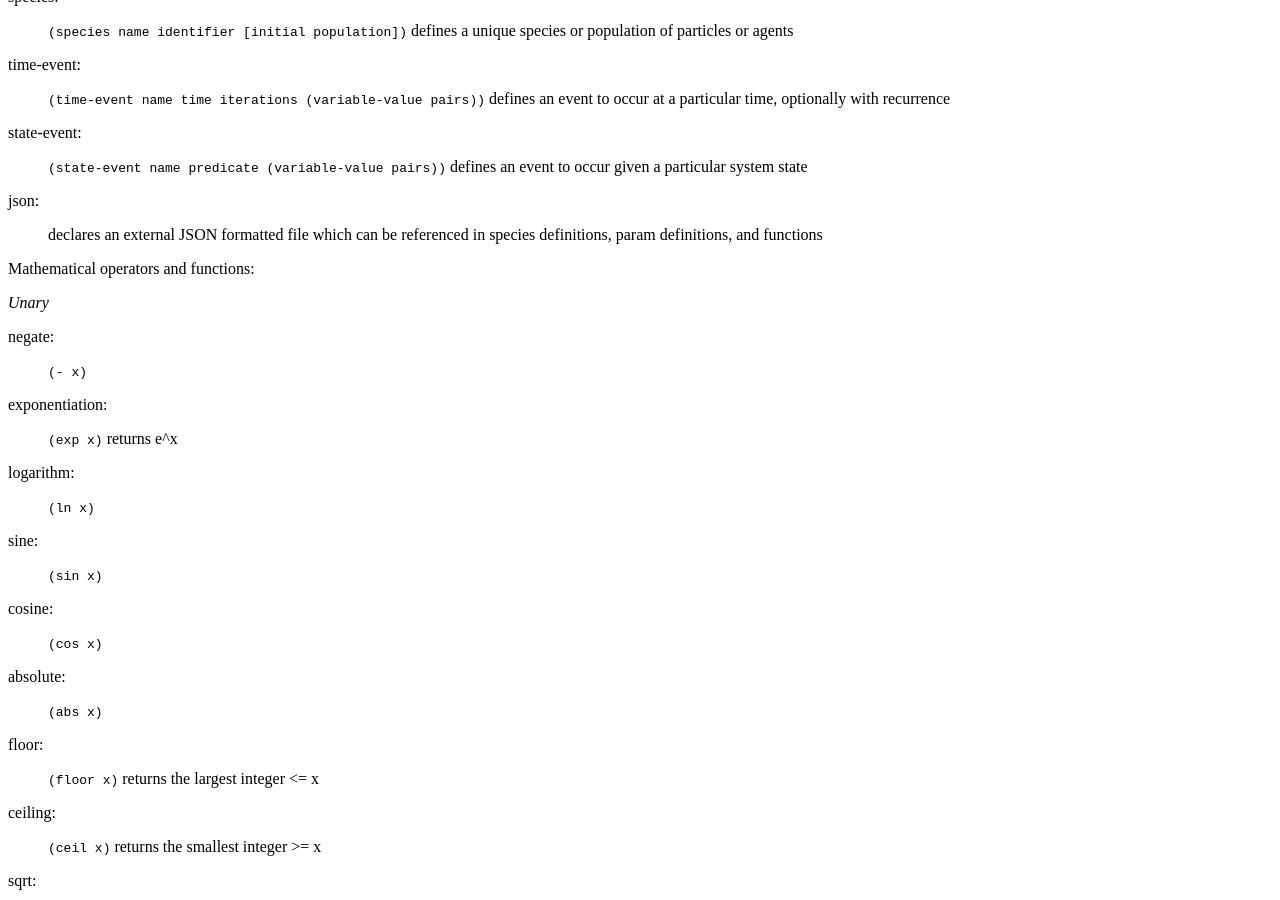
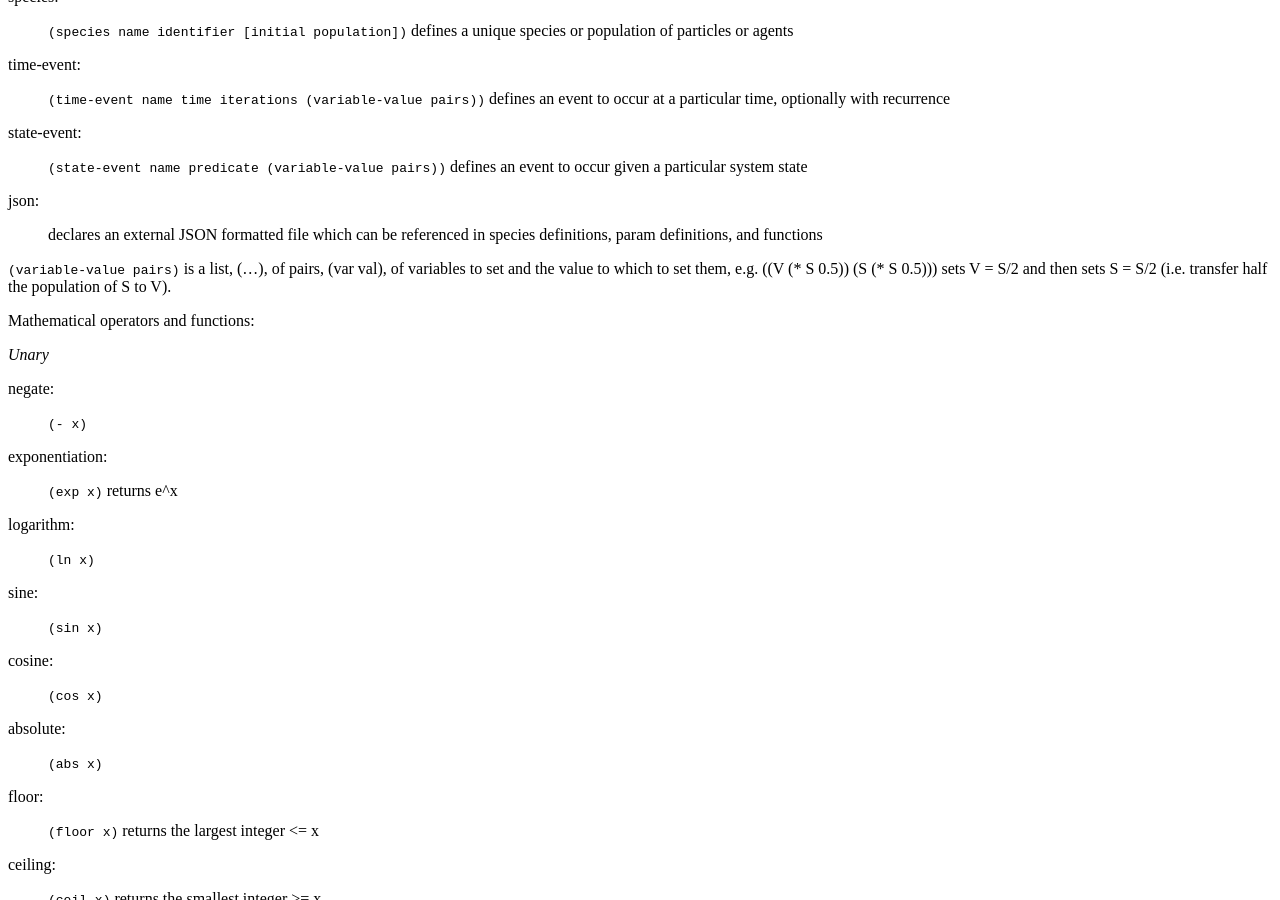
Before and after one commit to devclinton/IDM-CMS, a Sphinx documentation site: the page built from documentation/emodl.rst, in a window 1280 px wide and 900 px high, scrolled down 1044 px. Built offline with Sphinx 7.4.7 and the Read the Docs theme 2.0.0, drawn with Linux system fonts in a browser that asks for light colours; formulas are drawn with MathJax 3; some of the changed text lies outside the part shown.

Commit message:
Minor changes to emodl documentation.

```diff
--- a/documentation/emodl.rst
+++ b/documentation/emodl.rst
@@ -24,6 +24,8 @@ Basic ``EMODL`` syntax:
 :state-event: ``(state-event name predicate (variable-value pairs))`` defines an event to occur given a particular system state
 :json:        declares an external JSON formatted file which can be referenced in species definitions, param definitions, and functions
 
+``(variable-value pairs)`` is a list, (...), of pairs, (var val), of variables to set and the value to which to set them, e.g. ((V (* S 0.5)) (S (* S 0.5))) sets V = S/2 and then sets S = S/2 (i.e. transfer half the population of S to V).
+
 Mathematical operators and functions:
 
 *Unary*
@@ -47,10 +49,10 @@ Mathematical operators and functions:
 :multiply:       ``(* x y)``
 :divide:         ``(/ x y)``
 :power:          ``(^ x y)`` or ``(pow x y)``
-:minimum:        ``(min  x y)``
+:minimum:        ``(min x y)``
 :maximum:        ``(max x y)``
 :uniform:        ``(uniform min max)`` returns a value uniformly distributed between min and max based on a random number draw
-:normal:         ``(normal mean var)`` or (gaussian mean var) returns a value from a normal distribution with the given mean and variance
+:normal:         ``(normal mean var)`` or ``(gaussian mean var)`` returns a value from a normal distribution with the given mean and variance
 
 *N-ary*
 
```
